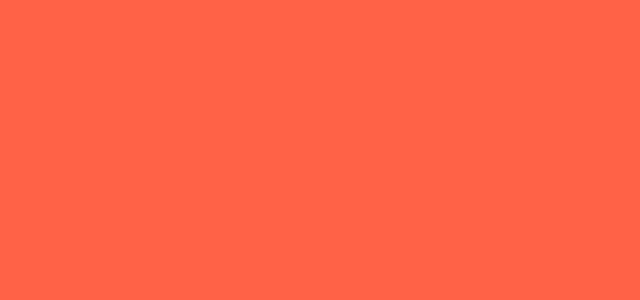
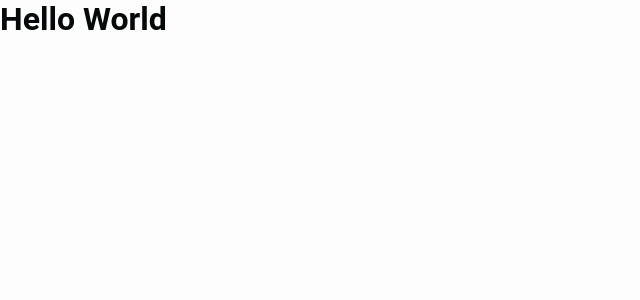
Before and after one commit to joaosilva-web/MoviesMasterV2, a React (Vite) app: page / in a window 1280 px wide. Shown: the top 300 px of the page, without its empty margins (0-640 px from the left). Built offline with nearby package versions, Linux system fonts and the light colour scheme.

Commit message:
export default {

```diff
--- a/src/App.tsx
+++ b/src/App.tsx
@@ -1,11 +1,16 @@
-import GlobalStyle from "../styles/global"
+import GlobalStyle from "../styles/global";
+import { ThemeProvider } from "styled-components";
+import light from "../styles/themes/light";
 
 function App() {
 
   return (
-    <div className="App">
-      <GlobalStyle/>
-    </div>
+   <ThemeProvider theme={light}>
+      <div className="App">
+        <GlobalStyle/>
+        <h1>Hello World</h1>
+      </div>
+   </ThemeProvider>
   )
 }
 
--- a/styles/global.ts
+++ b/styles/global.ts
@@ -8,8 +8,8 @@ export default createGlobalStyle`
     }
 
     body {
-        background-color: tomato;
-        color: #333;
+        background-color: ${props => props.theme.colors.background};
+        color: ${props => props.theme.colors.text};
         font-family: 'Roboto', sans-serif;
     }
 
```
Also changed, not shown: styles/themes/dark.ts (added, +11 -0 lines).
